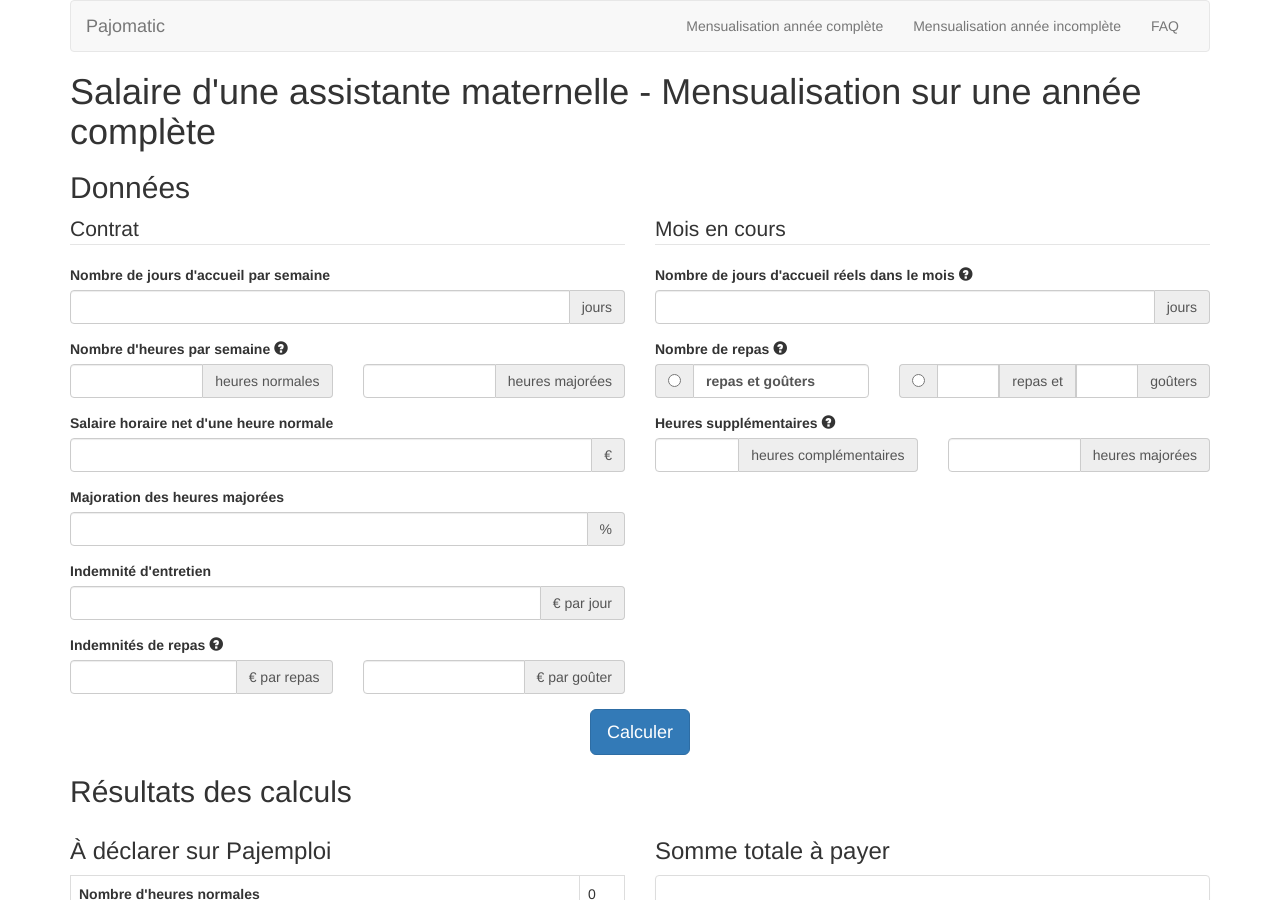
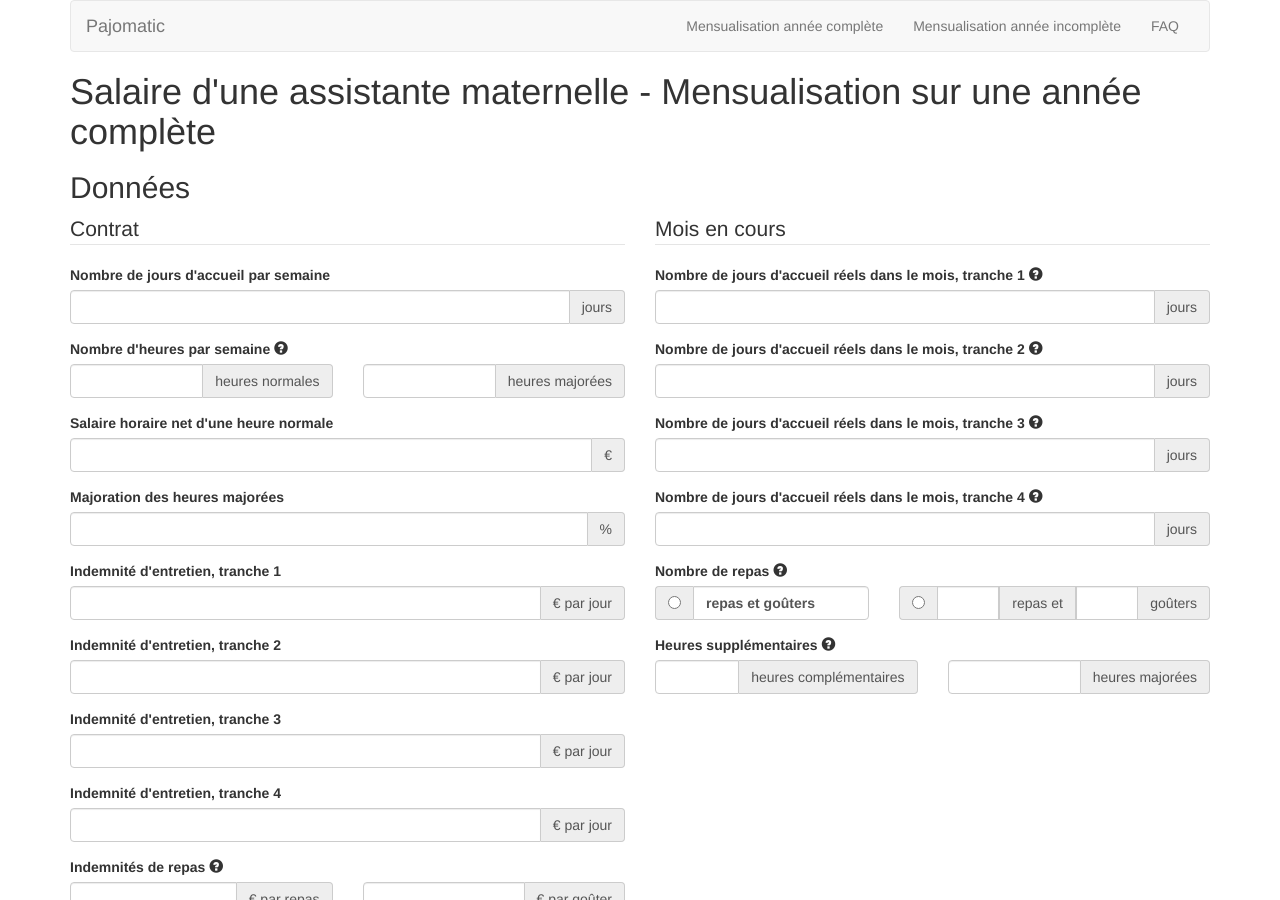
Before and after one commit to tut-tuuut/pajomatic, a Jekyll site: the page built from annee-complete.html, in a window 1280 px wide and 900 px high. Built offline with Jekyll 4.4.1, drawn with Linux system fonts in a browser that asks for light colours.

Commit message:
année complète : ajout de 4 tranches pour les indemnités d'entretien

```diff
--- a/annee-complete.html
+++ b/annee-complete.html
@@ -47,8 +47,23 @@ controller: annee-complete
       </div>
 
         <div class="form-group">
-        <label for="indemnite_entretien">Indemnité d'entretien</label>
-          {% include form/input-group.html id="indemnite_entretien" addon="€ par jour" required=true %}
+        <label for="indemnite_entretien_1">Indemnité d'entretien, tranche 1</label>
+          {% include form/input-group.html id="indemnite_entretien_1" addon="€ par jour" required=true %}
+        </div>
+
+        <div class="form-group">
+        <label for="indemnite_entretien_2">Indemnité d'entretien, tranche 2</label>
+          {% include form/input-group.html id="indemnite_entretien_2" addon="€ par jour" required=true %}
+        </div>
+
+        <div class="form-group">
+        <label for="indemnite_entretien_3">Indemnité d'entretien, tranche 3</label>
+          {% include form/input-group.html id="indemnite_entretien_3" addon="€ par jour" required=true %}
+        </div>
+
+        <div class="form-group">
+        <label for="indemnite_entretien_4">Indemnité d'entretien, tranche 4</label>
+          {% include form/input-group.html id="indemnite_entretien_4" addon="€ par jour" required=true %}
         </div>
 
         <div class="form-group">
@@ -69,8 +84,23 @@ controller: annee-complete
         <legend>Mois en cours</legend>
 
         <div class="form-group">
-          <label for="nb_jours_accueil_reel">Nombre de jours d'accueil réels dans le mois {% include form/help.html content="Le nombre de jours où votre enfant a été gardé par l'assistante maternelle pour ce mois-ci. Il sert à calculer le montant des indemnités, ces dernières n'étant pas mensualisables." %}</label>
-          {% include form/input-group.html id="nb_jours_accueil_reel" addon="jours" required=true %}
+          <label for="nb_jours_accueil_reel_1">Nombre de jours d'accueil réels dans le mois, tranche 1 {% include form/help.html content="Le nombre de jours où votre enfant a été gardé par l'assistante maternelle pour ce mois-ci. Il sert à calculer le montant des indemnités, ces dernières n'étant pas mensualisables." %}</label>
+          {% include form/input-group.html id="nb_jours_accueil_reel_1" addon="jours" required=true %}
+        </div>
+
+        <div class="form-group">
+          <label for="nb_jours_accueil_reel_2">Nombre de jours d'accueil réels dans le mois, tranche 2 {% include form/help.html content="Le nombre de jours où votre enfant a été gardé par l'assistante maternelle pour ce mois-ci. Il sert à calculer le montant des indemnités, ces dernières n'étant pas mensualisables." %}</label>
+          {% include form/input-group.html id="nb_jours_accueil_reel_2" addon="jours" required=true %}
+        </div>
+
+        <div class="form-group">
+          <label for="nb_jours_accueil_reel_3">Nombre de jours d'accueil réels dans le mois, tranche 3 {% include form/help.html content="Le nombre de jours où votre enfant a été gardé par l'assistante maternelle pour ce mois-ci. Il sert à calculer le montant des indemnités, ces dernières n'étant pas mensualisables." %}</label>
+          {% include form/input-group.html id="nb_jours_accueil_reel_3" addon="jours" required=true %}
+        </div>
+
+        <div class="form-group">
+          <label for="nb_jours_accueil_reel_4">Nombre de jours d'accueil réels dans le mois, tranche 4 {% include form/help.html content="Le nombre de jours où votre enfant a été gardé par l'assistante maternelle pour ce mois-ci. Il sert à calculer le montant des indemnités, ces dernières n'étant pas mensualisables." %}</label>
+          {% include form/input-group.html id="nb_jours_accueil_reel_4" addon="jours" required=true %}
         </div>
 
         <div class="form-group">
--- a/js/model.js
+++ b/js/model.js
@@ -24,8 +24,16 @@ var pajomatic_model = (function (undefined) {
         var salaire_hors_conges = (salaire_h_majorees + salaire_h_normales);
         var salaire_net_total = Math.round((salaire_hors_conges + input.montant_conges_payes)*100)/100;
 
-        var nb_jours_reel = input.nb_jours_accueil_reel;
-        var indemnites_entretien = input.indemnite_entretien * nb_jours_reel;
+        var nb_jours_reel_1 = input.nb_jours_accueil_reel_1;
+        var nb_jours_reel_2 = input.nb_jours_accueil_reel_2;
+        var nb_jours_reel_3 = input.nb_jours_accueil_reel_3;
+        var nb_jours_reel_4 = input.nb_jours_accueil_reel_4;
+        var indemnites_entretien_1 = input.indemnite_entretien_1 * nb_jours_reel_1;
+        var indemnites_entretien_2 = input.indemnite_entretien_2 * nb_jours_reel_2;
+        var indemnites_entretien_3 = input.indemnite_entretien_3 * nb_jours_reel_3;
+        var indemnites_entretien_4 = input.indemnite_entretien_4 * nb_jours_reel_4;
+        var indemnites_entretien = indemnites_entretien_1 + indemnites_entretien_2 + indemnites_entretien_3 + indemnites_entretien_4;
+
         var indemnites_repas = input.indemnite_repas * input.nb_repas + input.indemnite_gouter * input.nb_gouters;
 
         var output = {
@@ -66,9 +74,16 @@ var pajomatic_model = (function (undefined) {
         var salaire_heures_majorees = nb_heures_majorees * salaire_horaire_majore;
         var salaire_net_total = salaire_heures_normales + salaire_heures_majorees;
 
+        var nb_jours_reel_1 = input.nb_jours_accueil_reel_1;
+        var nb_jours_reel_2 = input.nb_jours_accueil_reel_2;
+        var nb_jours_reel_3 = input.nb_jours_accueil_reel_3;
+        var nb_jours_reel_4 = input.nb_jours_accueil_reel_4;
+        var indemnites_entretien_1 = input.indemnite_entretien_1 * nb_jours_reel_1;
+        var indemnites_entretien_2 = input.indemnite_entretien_2 * nb_jours_reel_2;
+        var indemnites_entretien_3 = input.indemnite_entretien_3 * nb_jours_reel_3;
+        var indemnites_entretien_4 = input.indemnite_entretien_4 * nb_jours_reel_4;
+        var indemnites_entretien = indemnites_entretien_1 + indemnites_entretien_2 + indemnites_entretien_3 + indemnites_entretien_4;
 
-        var nb_jours_reel = input.nb_jours_accueil_reel;
-        var indemnites_entretien = input.indemnite_entretien * nb_jours_reel;
         var indemnites_repas = input.indemnite_repas * input.nb_repas + input.indemnite_gouter * input.nb_gouters;
 
         var output = {
```
